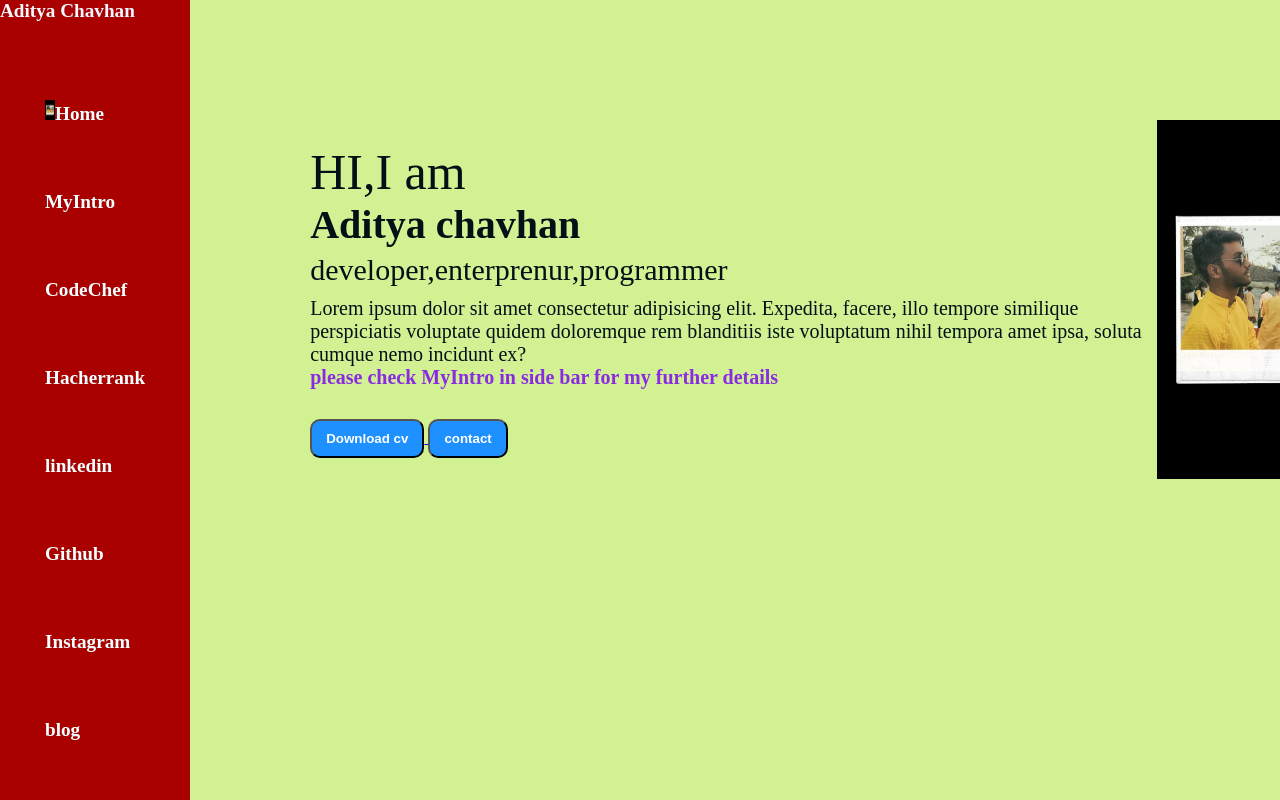
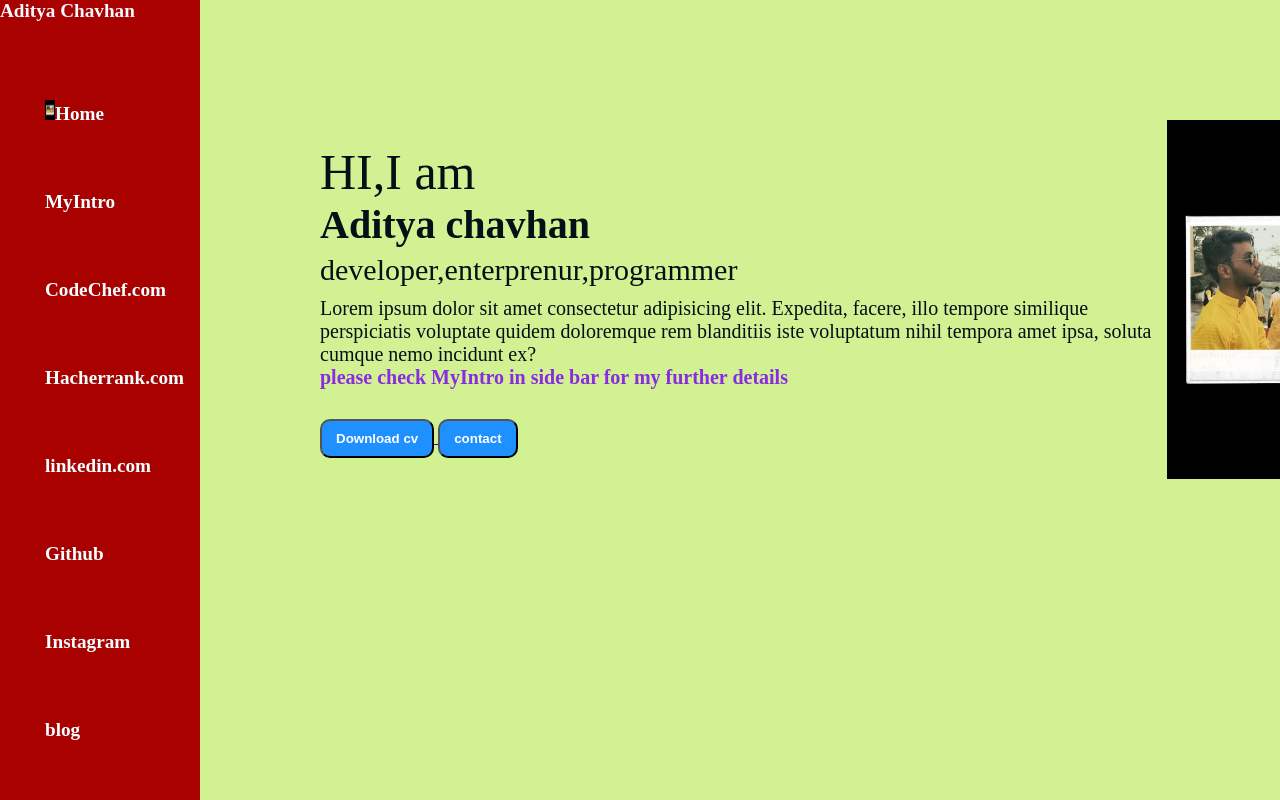
Before and after one commit to adityachavhan01/Aditya-portfolio, a plain HTML site: page index.html in a window 1280 px wide. Shown: the top 800 px of the page. Drawn offline with Linux system fonts and the light colour scheme.

Commit message:
Update index.html
.

```diff
--- a/index.html
+++ b/index.html
@@ -14,12 +14,12 @@
             Aditya Chavhan
             <nav>
                 <ul>
-                    <li><img src="dev.jpg" alt="123"><a href="home.html">Home</a></li>
+                    <li><img src="dev.jpg" alt="123"><a href="index.html">Home</a></li>
                     <li><a href="myintro.html">MyIntro</a></li>
                     <li><a href="https://www.codechef.com/users/adityachavhan1" target="_blank">
-                        CodeChef</a></li>
-                    <li><a href="https://www.hackerrank.com/adityachavhan221?hr_r=1" target="_blank">Hacherrank</a></li>
-                    <li><a href="https://www.linkedin.com/in/aditya-chavhan-2210adi/" target="_blank">linkedin</a></li>
+                        CodeChef.com</a></li>
+                    <li><a href="https://www.hackerrank.com/adityachavhan221?hr_r=1" target="_blank">Hacherrank.com</a></li>
+                    <li><a href="https://www.linkedin.com/in/aditya-chavhan-2210adi/" target="_blank">linkedin.com</a></li>
                     <li><a href="https://github.com/adityachavhan01" target="_blank">Github</a></li>
                     <li><a href="service.html">Instagram</a></li>
                     <li><a href="blog.html">blog</a></li>
```
